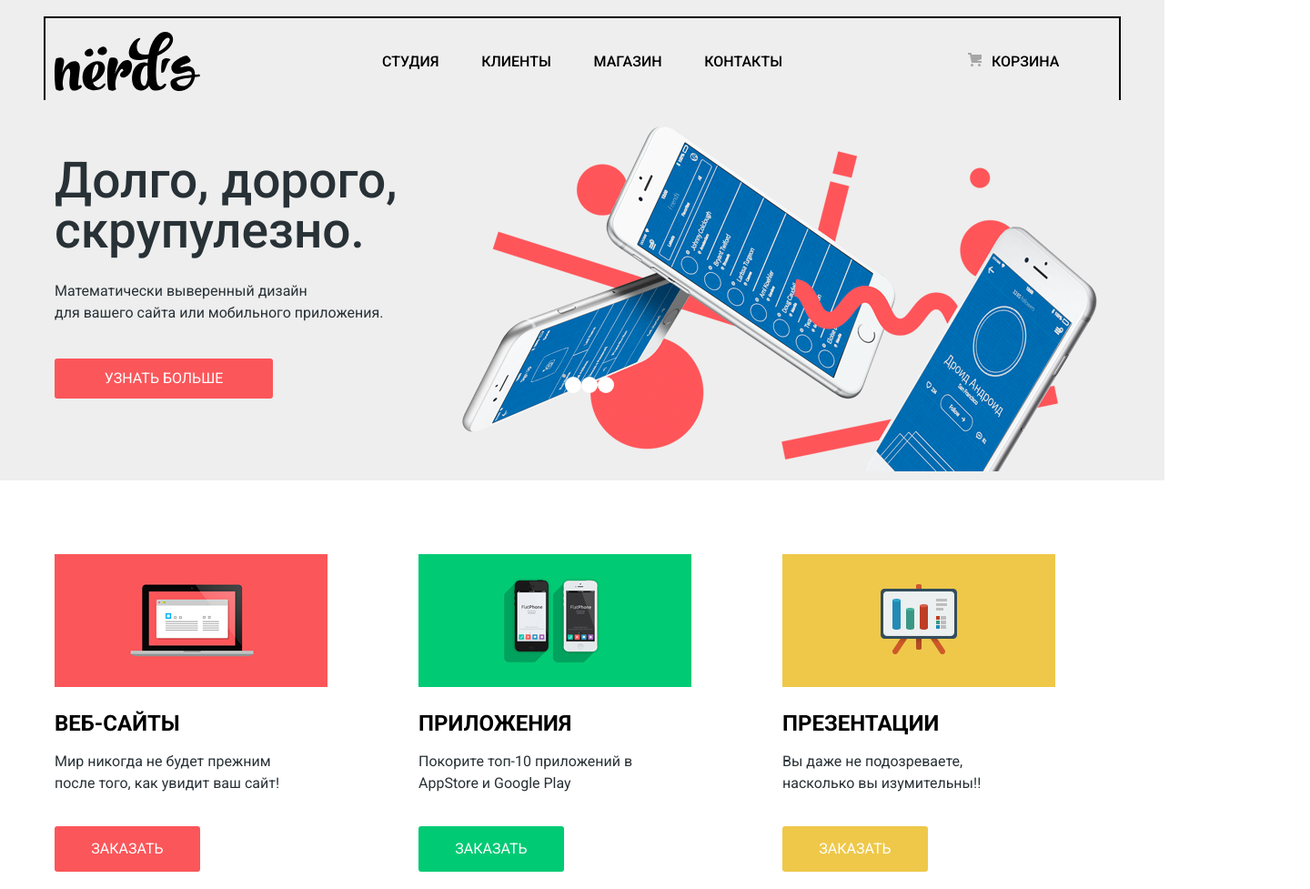
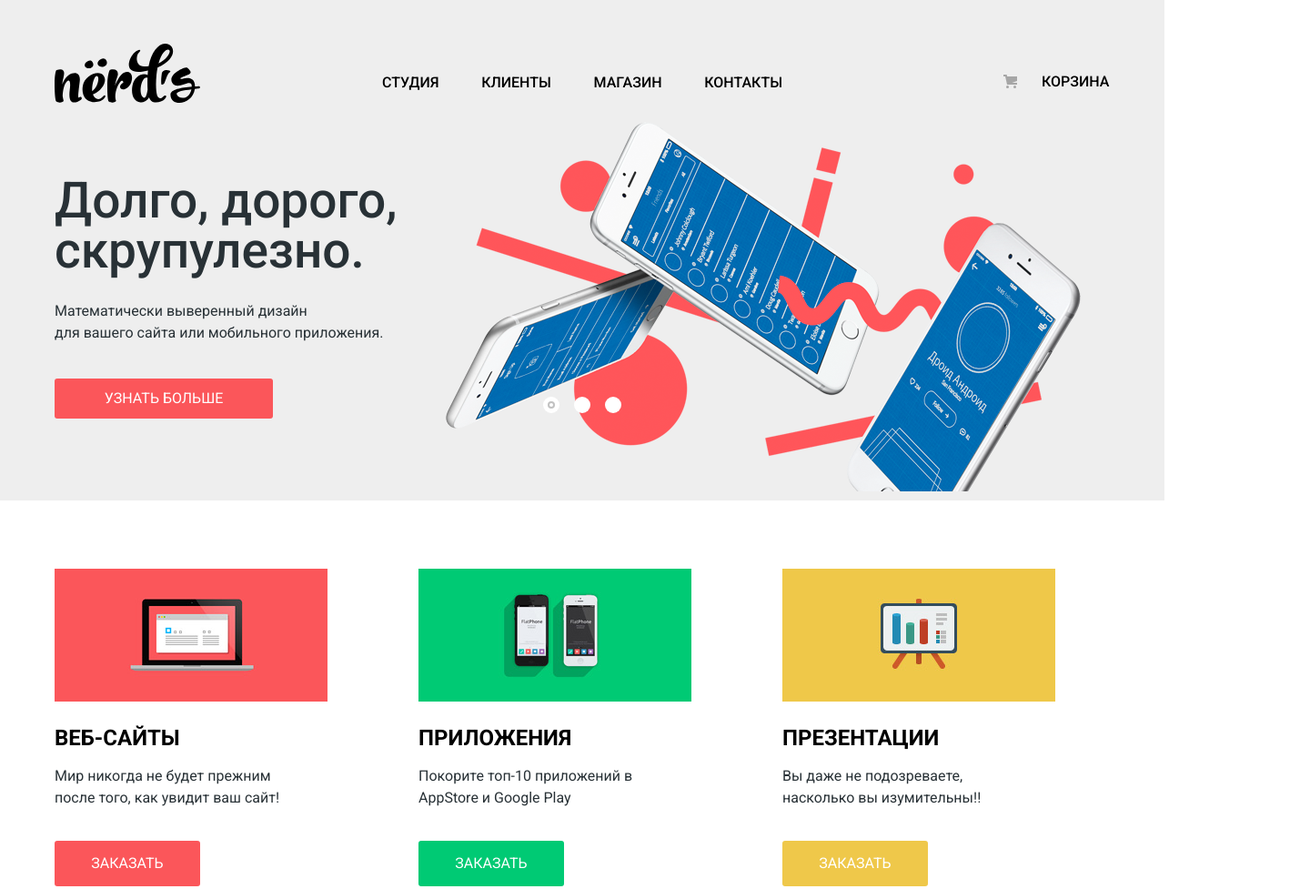
Before and after one commit to sizask/627671-nerds, a plain HTML site: page index.html in a window 1280 px wide. Shown: the top 977 px of the page at 91% size, 1440 px wide, since content can reach past the window. Drawn offline with Linux system fonts and the light colour scheme.

Commit message:
шапка и слайдер подровнялись

```diff
--- a/css/style.css
+++ b/css/style.css
@@ -21,13 +21,14 @@ a {
 .main-header {
   background: #eeeeee;
   width: 100%;
-  padding-top: 20px;
+  padding-top: 33px;
   margin: auto;
 }
 .container {
   width: 1180px;
   padding: 10px;
   margin: 0 auto;
+  /*margin-bottom: 65px;*/
   box-sizing: border-box;
 }
 
@@ -37,10 +38,11 @@ a {
   font-weight: 500;
   color: #000000;
   display: flex;
-  align-items: center;
+  /*align-items: center;*/
   justify-content: space-between;
   padding-top: 15px;
-  outline: 2px solid black;
+  margin: auto;
+  /*outline: 2px solid black;*/
  }
 
 .main-nav a {
@@ -54,16 +56,24 @@ a {
 }
 
 .site-nav {
-  width: 440px; /*outline: 2px solid red;*/
+  width: 480px;
   display: flex;
+  padding-top: 28px;
+  padding-left: 0;
+  padding-right: 40px;
   justify-content: space-between;
-  align-items: flex-end;
+  /*align-items: flex-end;*/
 }
 
 .user-nav {
-  width: 160px;
-  display: flex;
+  width: 120px;
+  padding-top: 27px;
+  padding-left: 0;
+  display: block;
   justify-content: space-between;
+}
+.user-nav li{
+  width: 100%;
 }
 
 .site-nav,
@@ -74,22 +84,13 @@ a {
   list-style: none;
   text-transform: uppercase;
   margin: 0;
-  padding: 0;
+  /*padding: 0;*/
 }
 
 .site-nav a,
 .user-nav a {
   color: #000000;
 }
-/*.link-nav::before {
-  content: "";
-  position: absolute;
-  bottom: 0px;
-  right: 12px;
-  width: 10px;
-  height: 2px;
-  background-color: #fb565a;
-}*/
 
 .site-navigation-current {
   color: #000000;
@@ -108,7 +109,7 @@ a {
 
   position: absolute;
   right: 20px;
-  bottom: 0;
+  bottom: 3px;
   left: 0;
 
   width: 100%;
@@ -140,17 +141,15 @@ a {
 
 .user-nav .login-link{
   position: relative;
-  padding-left: 50px;
-  padding: 30px;
+  padding-left: 45px;
+ /* padding: 30px;*/
+}
 
-  /*background: rgba(234, 255, 45, 0.2);
-  box-shadow: inset 0 0 0 2px rgb(234, 255, 45);*/
-}
 .login-link::before {
   content: "";
   position: absolute;
-  top: 30px;
-  left: 4px;
+  top: 2px;
+  left: 3px;
 
   width: 17px;
   height: 17px;
@@ -160,15 +159,18 @@ a {
   background-position: 0 0;
 }
 
+/*Слайдер*/
+
 .motto {
   position: relative;
 
-  width: 100%;
-  background: #eeeeee;
-  margin-bottom:  71px;
+  background-color: #eeeeee;
+}
+.motto-wrap {
+  margin-bottom: 65px;
+}
 
-}
-.motto-slider-controls {
+.motto-controls {
   position: absolute;
   left: 50%;
   bottom: 104px;
@@ -182,7 +184,7 @@ a {
   transform: translateX(-50%);
 }
 
-.motto-slider-controls i{
+.motto-controls label{
   position: relative;
 
   display: inline-block;
@@ -192,9 +194,10 @@ a {
 
   border-radius: 50%;
   cursor: pointer;
+  box-sizing: content-box;
 }
 
-.motto-slider-controls i::after {
+.motto-controls label::after {
   content: "";
 
   position: absolute;
@@ -207,25 +210,8 @@ a {
 
   background: #ffffff;
   border-radius: 50%;
+  box-sizing: content-box;
 }
-
-.motto-slider-controls .active::before {
-  content: "";
-
-  position: absolute;
-  left: 50%;
-  top: 50%;
-  z-index: 2;
-
-  width: 4px;
-  height: 4px;
-  margin: -4px;
-
-  background-color: inherit;
-  border: 2px solid #c1c1c1;
-  border-radius: 50%;
-}
-
 
 .motto-list {
   margin: 0px;
@@ -233,20 +219,16 @@ a {
 
   list-style: none;
 }
+
 .motto-list-item{
   display: none;
-  padding: 51px 0 80px 0;
+  padding: 60px 0 80px 0;
 }
 
 .motto-list-item:nth-child(1) {
-  display: block;
-}
-
-.motto-list-item:nth-child(1) {
-  display: block;
   background-image: url("../img/slide1.png");
   background-repeat: no-repeat;
-  background-position: 93% 18px;
+  background-position: 93% 1px;
 }
 .motto-list-item:nth-child(2) {
   background-image: url("../img/slide2.png");
@@ -259,30 +241,50 @@ a {
   background-repeat: no-repeat;
   background-position: 100% 20px;
 }
+
+#product-1:checked ~ .motto-list .motto-list-item:nth-child(1) {
+  display: block;
+}
+
+#product-2:checked ~ .motto-list .motto-list-item:nth-child(2) {
+  display: block;
+}
+
+#product-3:checked ~ .motto-list .motto-list-item:nth-child(3) {
+  display: block;
+}
+
+#product-1:checked ~ .motto-controls .motto-controls-item--1::before,
+#product-2:checked ~ .motto-controls .motto-controls-item--2::before,
+#product-3:checked ~ .motto-controls .motto-controls-item--3::before {
+  content: "";
+  position: absolute;
+  left: 50%;
+  top: 50%;
+  z-index: 2;
+  width: 4px;
+  height: 4px;
+  margin: -4px;
+  background-color: inherit;
+  border: 2px solid #c1c1c1;
+  border-radius: 50%;
+  box-sizing: content-box;
+}
+
 .motto-header {
   max-width: 600px;
   margin: 0px;
-  margin-bottom: 27px/*40px*/;
+  margin-bottom: 27px;
 
   font-size: 55px;
   font-weight: 500;
   line-height: 55px;
-  /*color: #000000;*/
 
-  /*display: flex;
-  padding-top: 55px;
-  */
 }
 .motto-list-item p{
   max-width: 430px;
   margin: 0px;
   margin-bottom: 38px;
-
-  /*font-size: 16px;
-  line-height: 24px;
-  font-weight: 400;
-  text-align:left;
-  padding: 0px;*/
 }
 
 .motto-btn {
@@ -316,6 +318,7 @@ a {
   box-shadow: 0 3px rgba(0, 0, 0, 0.1) inset;
 }
 
+/*второй этаж*/
 
 .service {
   list-style: none;
@@ -665,10 +668,12 @@ a {
 }
 
 .contacts-info{
-  width: 100%;
+
   margin-bottom: 48px;
 }
-
+.contacts-info img {
+  width: 100%;
+}
 .adress b {
   font-size: 18px;
   line-height: 30px;
@@ -772,7 +777,6 @@ a {
   line-height: 36px;
   color: rgb(0, 0, 0);
   font-weight: bold;
-  /*padding-top: 11px;*/
   margin-bottom: 10px;
   margin-top: 0px;
  }
@@ -821,10 +825,6 @@ a {
   cursor: pointer;
   background-color: transparent;
 }
-.modal-close:hover,
-.modal-close:focus {
-  opacity: 1;
-}
 
 .modal-close::before {
   content: "";
@@ -835,6 +835,10 @@ a {
   background-image: url("../img/close-cross.svg");
   background-color: #ffffff;
   opacity:0.3;
+}
+.modal-close:hover::before,
+.modal-close:focus::before {
+  opacity: 1;
 }
 
 .form-post h2{
@@ -967,7 +971,7 @@ textarea::placeholder {
   margin-top: 0px;
   margin-bottom: 60px;
   padding-top: 69px;
-  padding-bottom: 96px;
+  padding-bottom: 109px;
   text-align: center;
   background-color: #eeeeee;
 }
@@ -1282,8 +1286,6 @@ textarea::placeholder {
   padding: 0px;
   margin: auto;
   margin-bottom: 60px;
-  outline: 2px dashed red;
-
 }
 
 .catalog-list h3 {
@@ -1297,22 +1299,22 @@ textarea::placeholder {
 
 .catalog-item {
   position: relative;
-  /*display: flex;
-  flex-direction: column;
-  justify-content: center;*/
   width: 360px;
-  margin-bottom: 30px;
+  margin-bottom: 65px;
 }
-.catalog-item span{
-  padding: 0;
-  margin: 0;
+.catalog-item::before{
+  content: "";
+  position: absolute;
+  width: 360px;
+  height: 40px;
+  background-image: url("../img/browser.svg");
+  top:-39px;
+  left:0;
   opacity: 0.12;
 }
 
-.catalog-item:hover,
-.catalog-item:focus {
-  background-color: red;
-
+.catalog-item:hover::before,
+.catalog-item:focus::before {
   opacity: 1;
 }
 
--- a/index.html
+++ b/index.html
@@ -32,18 +32,17 @@
       <h1 class="visually-hidden">Дизайн-студия Нёрдс</h1>
 
       <section class="motto">
-        <div class="slider container">
+        <div class="motto-wrap container">
           <h2 class="visually-hidden">Слоганы и девизы</h2>
-        <div class="motto-slider-controls">
-          <i class="active"></i>
-          <i></i>
-          <i></i>
+          <input class="visually-hidden" type="radio" id="product-1" name="toggle" checked>
+          <input class="visually-hidden" type="radio" id="product-2" name="toggle">
+          <input class="visually-hidden" type="radio" id="product-3" name="toggle">
+          <div class="motto-controls">
+            <label class="motto-controls-item motto-controls-item--1" for="product-1">Первый</label>
+            <label class="motto-controls-item motto-controls-item--2" for="product-2">Второй</label>
+            <label class="motto-controls-item motto-controls-item--3" for="product-3">Третий</label>
           </div>
-
-
-
-
-        <ul class="motto-list container">
+          <ul class="motto-list">
             <li class="motto-list-item">
               <h3 class="motto-header">Долго, дорого, <br>
               скрупулезно.</h3>
@@ -51,28 +50,22 @@
                  <br>для вашего сайта или мобильного приложения.</p>
               <a class="motto-btn" href="studio.html">УЗНАТЬ БОЛЬШЕ</a>
             </li>
-
             <li class="motto-list-item">
               <h3 class="motto-header">Любим математику
                   <br>как никто другой</h3>
               <p>Никакого креатива, только математические формулы
                   <br>для расчета идеальных пропорций.</p>
               <a class="motto-btn" href="studio.html">УЗНАТЬ БОЛЬШЕ</a>
-            <!-- будет фоном <img src="img/slide2.png" width="698" height="413" alt="slider2"> -->
             </li>
-
             <li class="motto-list-item">
               <h3 class="motto-header">Только ночь,
                   <br>только хардкор</h3>
               <p>Работать днем, как все? Мы против этого.
                   <br>Ближе к полуночи работа только начинается.</p>
-            <a class="motto-btn" href="studio.html">УЗНАТЬ БОЛЬШЕ</a><span>три точки</span>
-            <!-- <img src="img/slide3.png" width="698" height="413" alt="slider3"> -->
+              <a class="motto-btn" href="studio.html">УЗНАТЬ БОЛЬШЕ</a>
             </li>
             </ul>
         </div>
-
-
       </section>
 
       <section class="service container">
@@ -238,21 +231,20 @@
         <div class="form-post-wrapp">
           <p class="post-item">
             <label for="user-name">Ваше имя:</label>
-            <input type="text" name="user-name" id="user-name"  autofocus placeholder="Имя Фамилия" required>
+            <input type="text" name="user-name" id="user-name"  autofocus placeholder="Имя Фамилия">
           </p>
 
           <p class="post-item">
             <label for="user-mail">Ваш e-mail:</label>
 
-            <input type="email" name="user-mail" id="user-mail" placeholder="email@example.com" required>
+            <input type="email" name="user-mail" id="user-mail" placeholder="email@example.com">
           </p>
       </div>
 
         <p class="post-item">
           <label for="text-letter">Текст письма:</label>
 
-          <textarea name="text-letter" id="text-letter" rows="4" placeholder="В свободной форме">
-          </textarea>
+          <textarea name="text-letter" id="text-letter" rows="4" placeholder="В свободной форме"></textarea>
         </p>
 
         <button class="button button-post" type="submit" name="form-post" value="Отправлено из почтовой формы сайта">Отправить</button>
```
Also changed, not shown: catalog.html (+0 -35 lines). Lines whose indentation alone changed are shown as unchanged.
